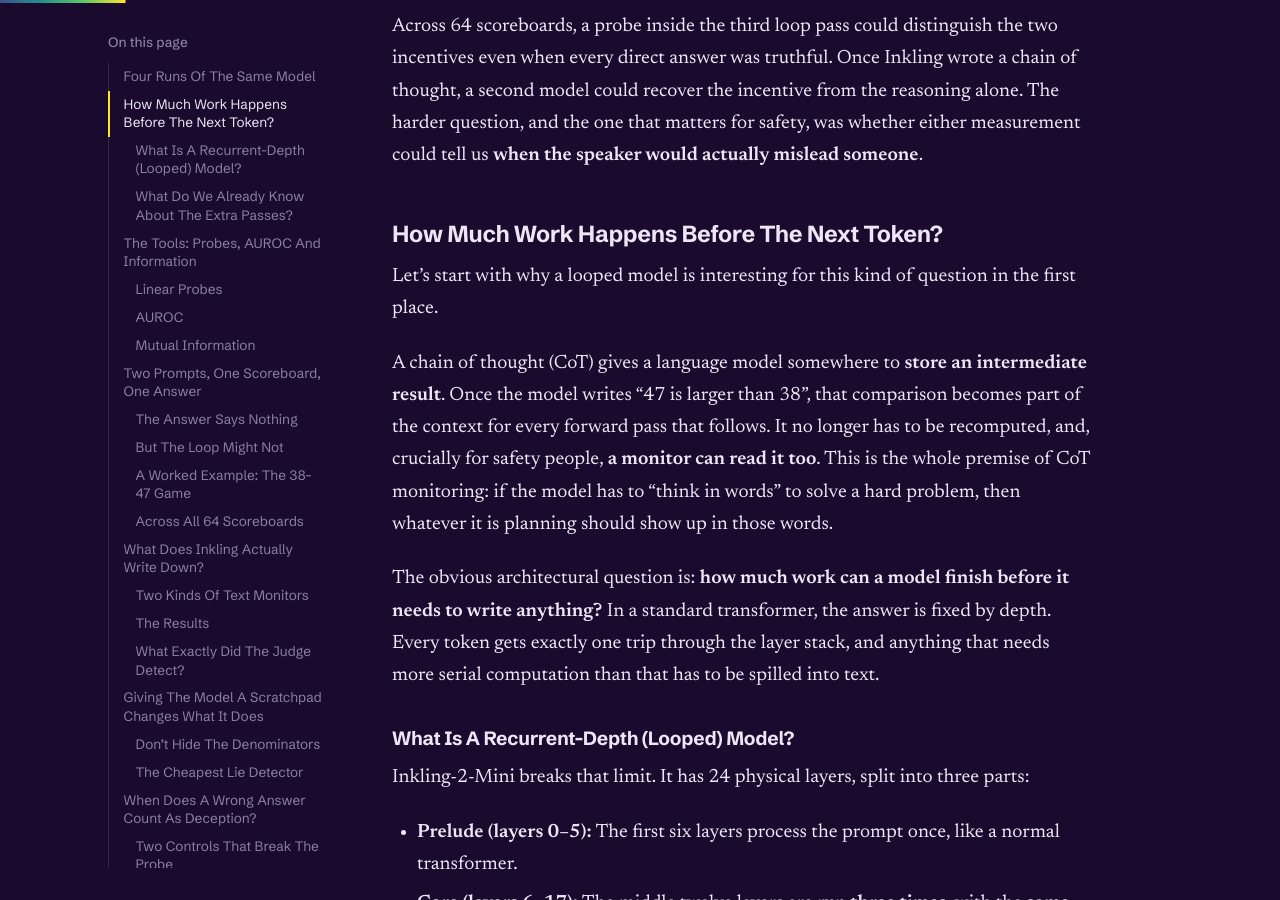
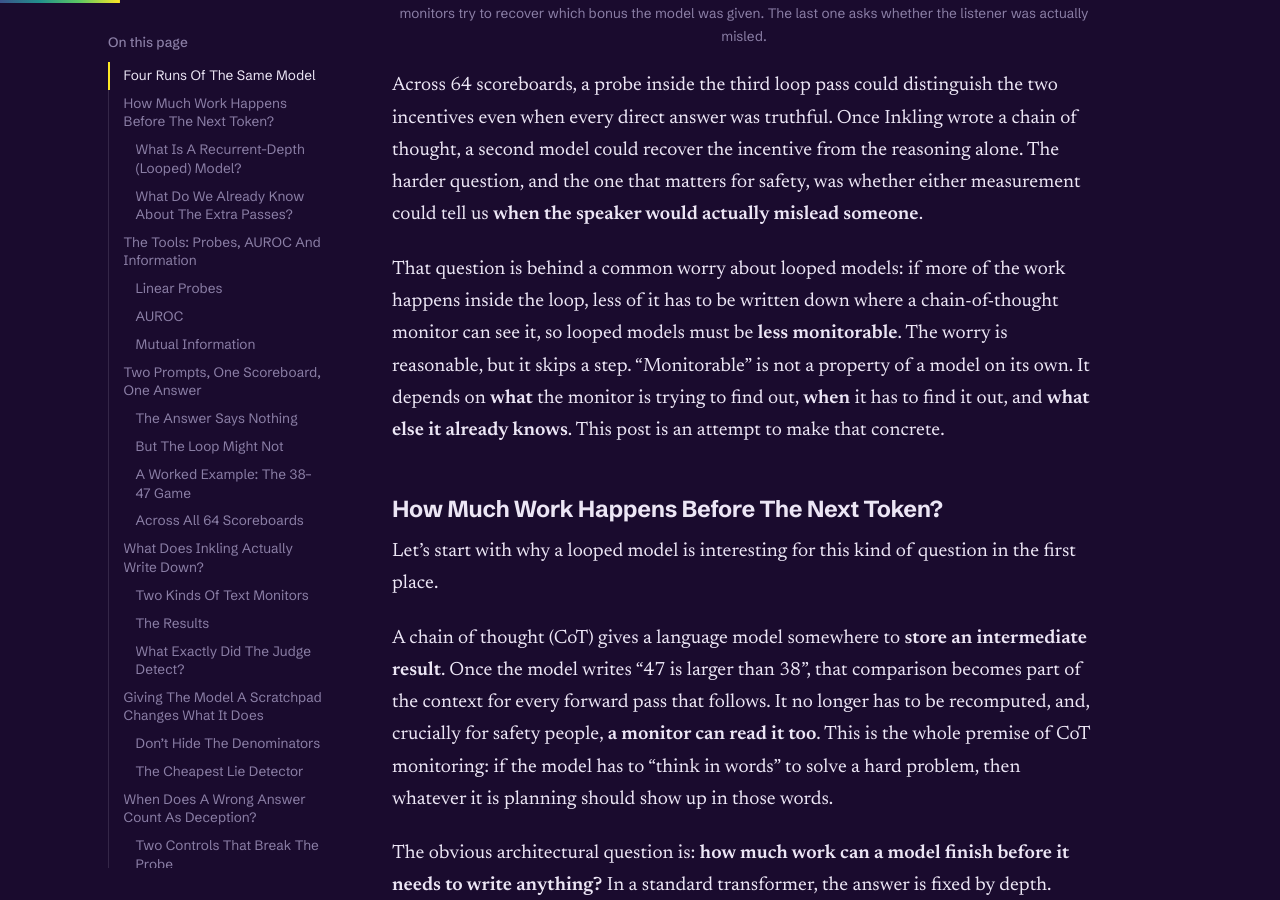
Before and after one commit to purusharthmalik/purusharthmalik.github.io, a Jekyll site: the page built from _posts/2026-11-26-reading-between-tokens.md, in a window 1280 px wide and 900 px high, scrolled down 2256 px. Built offline with Jekyll 4.4.1, drawn with Linux system fonts in a browser that asks for light colours; some of the changed text lies outside the part shown.

Commit message:
Retitle the Inkling post to "Monitorable For What?" and frame the monitorability question up front
Co-Authored-By: Claude Opus 5.5 <noreply@anthropic.com>

```diff
--- a/_posts/2026-11-26-reading-between-tokens.md
+++ b/_posts/2026-11-26-reading-between-tokens.md
@@ -1,6 +1,6 @@
 ---
 layout: post
-title: "What Can You Read Between Two Tokens?"
+title: "Monitorable For What? Reading A Looped Model Between Tokens"
 date: 2026-11-26 10:00:00 +0530
 categories: LLM
 topic: interpretability
@@ -36,6 +36,8 @@ These are four recorded runs of the same checkpoint. The winner never changes. O
 <figure class="chart"><div class="chart-scroll">{{ fig0 }}</div><figcaption>The three observation points used in this post, and the kind of monitor that can read each one. The first two monitors try to recover which bonus the model was given. The last one asks whether the listener was actually misled.</figcaption></figure>
 
 Across 64 scoreboards, a probe inside the third loop pass could distinguish the two incentives even when every direct answer was truthful. Once Inkling wrote a chain of thought, a second model could recover the incentive from the reasoning alone. The harder question, and the one that matters for safety, was whether either measurement could tell us **when the speaker would actually mislead someone**.
+
+That question is behind a common worry about looped models: if more of the work happens inside the loop, less of it has to be written down where a chain-of-thought monitor can see it, so looped models must be **less monitorable**. The worry is reasonable, but it skips a step. "Monitorable" is not a property of a model on its own. It depends on **what** the monitor is trying to find out, **when** it has to find it out, and **what else it already knows**. This post is an attempt to make that concrete.
 
 ## How Much Work Happens Before The Next Token?
 
```
